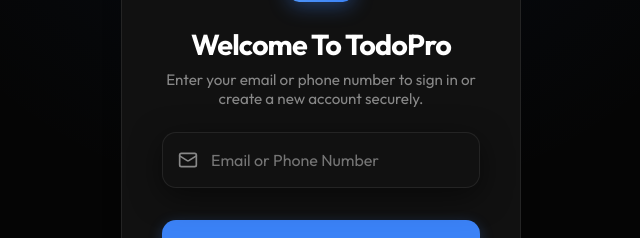
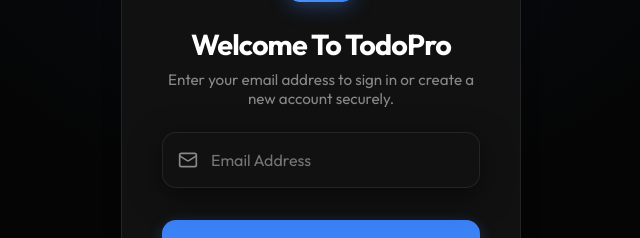
Before and after one commit to koushiksr/Todo, a React (Vite) app: page / in a window 1280 px wide. Shown: the part 293-531 px from the top of the page, without its empty margins (319-959 px from the left). Built offline with nearby package versions, Linux system fonts and the light colour scheme.

Commit message:
fix: revert login screen to email only to avoid confusion with mock SMS

```diff
--- a/src/components/Auth.jsx
+++ b/src/components/Auth.jsx
@@ -45,7 +45,7 @@
                   Welcome to TodoPro
                 </h1>
                 <p style={{ color: 'var(--text-secondary)', fontSize: '0.95rem' }}>
-                  Enter your email or phone number to sign in or create a new account securely.
+                  Enter your email address to sign in or create a new account securely.
                 </p>
               </div>
 
@@ -53,9 +53,9 @@
                 <div style={{ position: 'relative' }}>
                   <Mail size={20} style={{ position: 'absolute', left: '1rem', top: '50%', transform: 'translateY(-50%)', color: 'var(--text-secondary)' }} />
                   <input
-                    type="text"
+                    type="email"
                     className="input-field"
-                    placeholder="Email or Phone Number"
+                    placeholder="Email Address"
                     value={identifier}
                     onChange={e => setIdentifier(e.target.value)}
                     style={{ width: '100%', paddingLeft: '3rem', height: '3.5rem', fontSize: '1rem' }}
```
